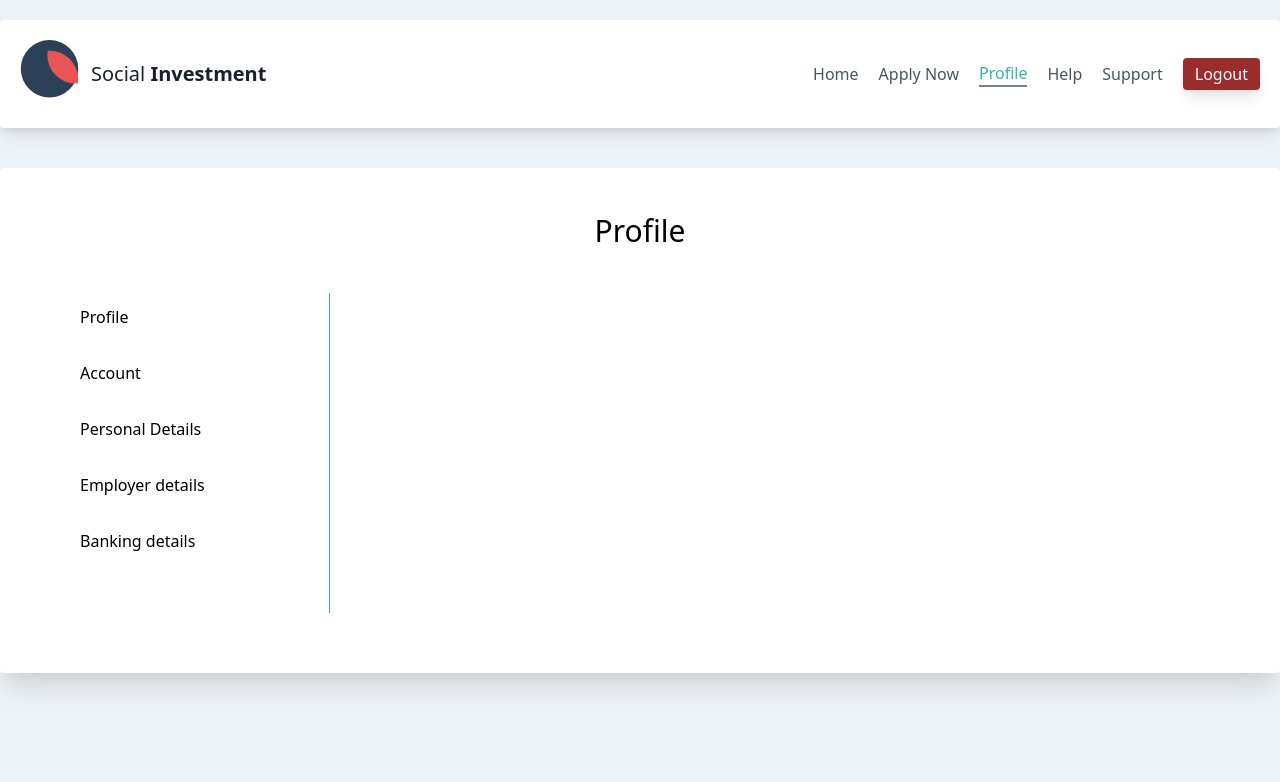
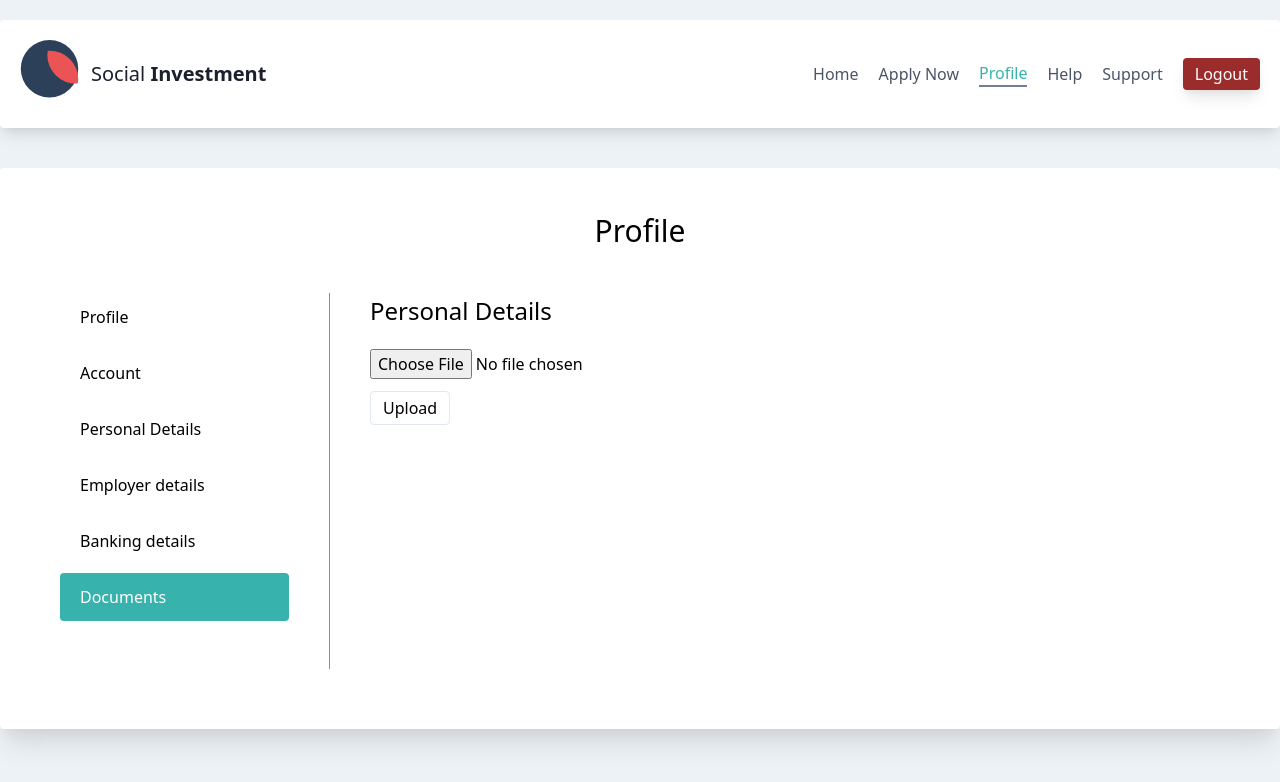
Before and after one commit to Spha88/social_investment, a React (Create React App) app in the folder client/: page /profile/documents in a window 1280 px wide. Shown: the top 782 px of the page. Built offline with nearby package versions, Linux system fonts and the light colour scheme; no server answers; sample sign-in values are in the browser's storage.

Commit message:
Create documents section in profile page

```diff
--- /dev/null
+++ b/client/src/components/pages/Profile/Forms/UpLoad.js
@@ -0,0 +1,21 @@
+import React from 'react'
+
+const UpLoad = () => {
+    return (
+        <div>
+            <header>
+                <h2 className="text-2xl mb-1">Personal Details</h2>
+            </header>
+            <form className="mt-5">
+                <div className="mb-3">
+                    <input type="file" />
+                </div>
+                <div>
+                    <button className="rounded border py-1 px-3" type="submit">Upload</button>
+                </div>
+            </form>
+        </div>
+    )
+}
+
+export default UpLoad
--- a/client/src/components/pages/Profile/Profile.js
+++ b/client/src/components/pages/Profile/Profile.js
@@ -10,6 +10,7 @@ import BankingDetails from './Forms/BankingDetailsForm';
 import { fetchProfile } from '../../../store/actions/profileAction';
 import Summary from './Summary';
 import AccountDetails from './ProfileSections/AccountDetails';
+import UpLoad from './Forms/UpLoad';
 
 
 const Profile = ({ fetchProfile }) => {
@@ -35,6 +36,7 @@ const Profile = ({ fetchProfile }) => {
                         <Route path="/profile/personal-details" component={PersonalDetails} />
                         <Route path="/profile/employer-details" component={EmployerDetails} />
                         <Route path="/profile/banking-details" component={BankingDetails} />
+                        <Route path="/profile/documents" component={UpLoad} />
                     </Switch>
                 </main>
             </div>
--- a/client/src/components/pages/Profile/ProfileNav.js
+++ b/client/src/components/pages/Profile/ProfileNav.js
@@ -43,6 +43,14 @@ const ProfileNav = () => {
                     Banking details
                 </NavLink>
             </li>
+            <li>
+                <NavLink
+                    className={navLinkClasses}
+                    activeClassName={activeClassName}
+                    to="/profile/documents">
+                    Documents
+                </NavLink>
+            </li>
         </ul>
     )
 }
```
